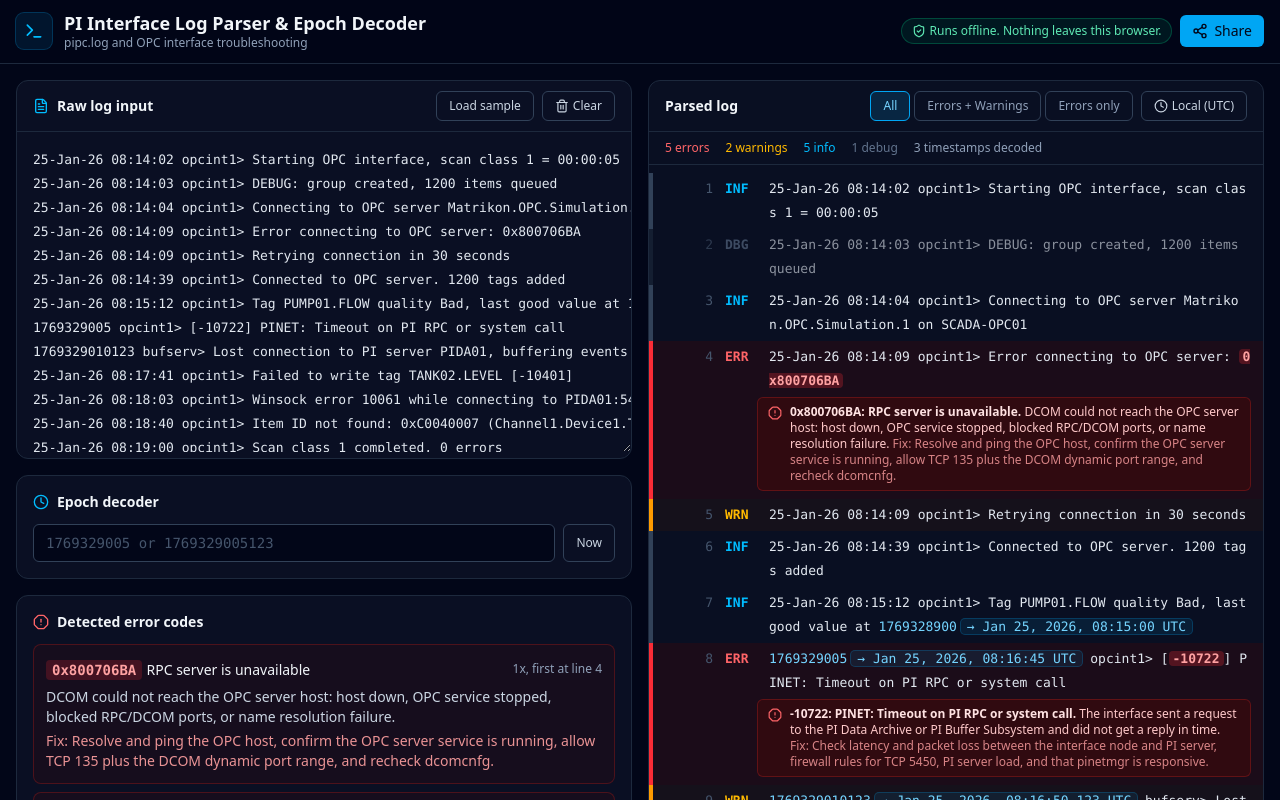
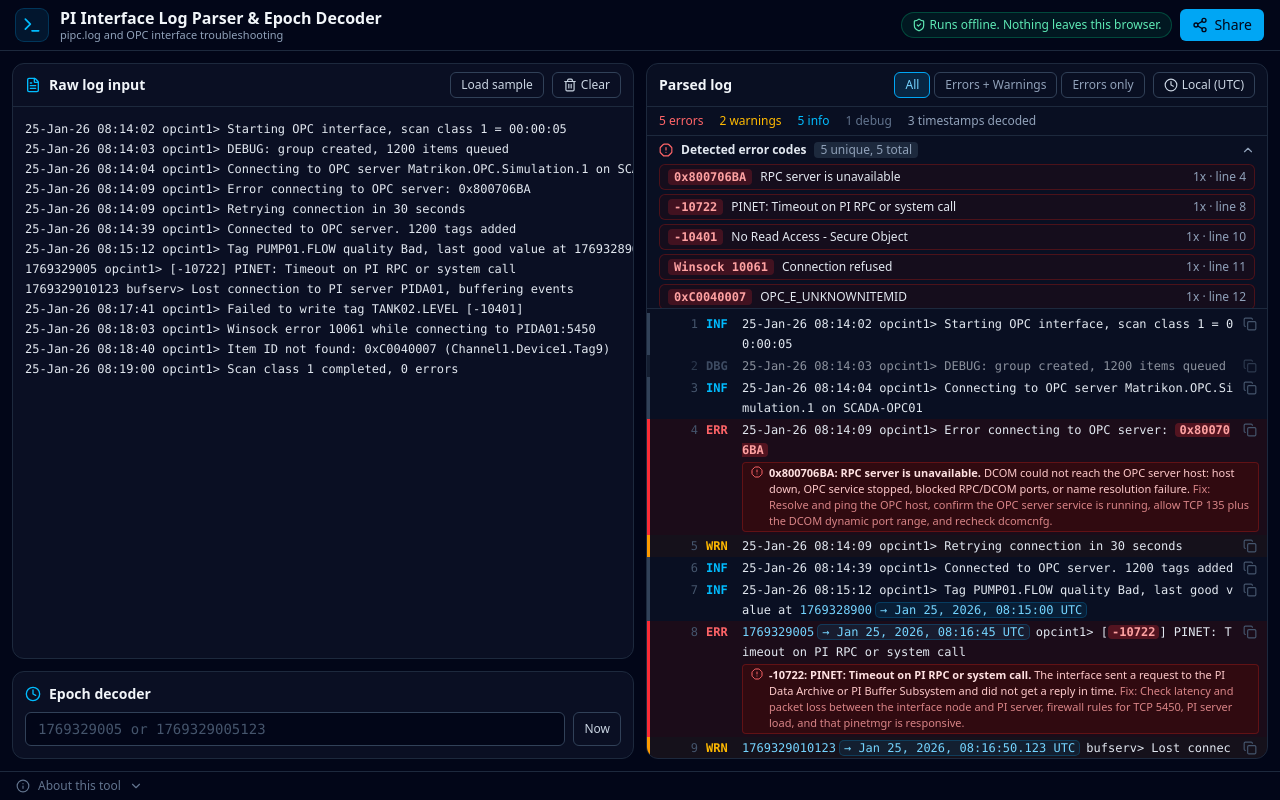
Before and after one commit to githubbest729/PI-Interface-Log-Parser-Epoch-Decoder, a React (Vite) app: page / in a window 1280 px wide. Both pictures are taken after a click on the button "Load sample". Shown: the top 800 px of the page. Built offline with nearby package versions, Linux system fonts and the light colour scheme.

Commit message:
Add files via upload

```diff
--- a/src/App.jsx
+++ b/src/App.jsx
@@ -1,10 +1,12 @@
-import { useEffect, useMemo, useState, useDeferredValue } from 'react'
+import { memo, useCallback, useEffect, useMemo, useState, useDeferredValue } from 'react'
 import {
   AlertOctagon,
   AlertTriangle,
   Bug,
   Check,
+  ChevronDown,
   Clock,
+  Copy,
   FileText,
   Info,
   Share2,
@@ -15,7 +17,7 @@ import {
 import { PI_ERRORS, normalizeCode } from './piErrors'
 
 /* ------------------------------------------------------------------ */
-/* Parsing                                                             */
+/* Parsing (unchanged)                                                 */
 /* ------------------------------------------------------------------ */
 
 const PAGE = 1500
@@ -153,6 +155,20 @@ function parseLog(text) {
   }
 }
 
+/* Text placed on the clipboard by the per-line Copy button */
+function buildCopyText(line, utc) {
+  const out = [line.raw]
+  for (const t of line.tokens) {
+    if (t.type === 'epoch') {
+      out.push(`Timestamp ${line.raw.slice(t.start, t.end)} = ${formatMs(t.ms, utc, t.hasMs)}`)
+    }
+  }
+  for (const { info } of line.issues) {
+    out.push(`${info.label}: ${info.title}. ${info.meaning} Fix: ${info.fix}`)
+  }
+  return out.join('\n')
+}
+
 /* ------------------------------------------------------------------ */
 /* UI bits                                                             */
 /* ------------------------------------------------------------------ */
@@ -186,7 +202,7 @@ const SAMPLE = [
   '25-Jan-26 08:19:00 opcint1> Scan class 1 completed, 0 errors',
 ].join('\n')
 
-function LogRow({ line, utc }) {
+const LogRow = memo(function LogRow({ line, utc, copied, onCopy }) {
   const s = LEVEL_STYLE[line.level]
   const parts = []
   let pos = 0
@@ -198,7 +214,7 @@ function LogRow({ line, utc }) {
       parts.push(
         <span key={i}>
           <span className="text-sky-300">{text}</span>
-          <span className="ml-1 rounded bg-sky-500/10 px-1.5 text-sky-300 ring-1 ring-sky-500/30">
+          <span className="ml-1 rounded bg-sky-500/10 px-1 text-sky-300 ring-1 ring-sky-500/30">
             → {formatMs(t.ms, utc, t.hasMs)}
           </span>
         </span>,
@@ -215,27 +231,37 @@ function LogRow({ line, utc }) {
   if (pos < line.raw.length) parts.push(line.raw.slice(pos))
 
   return (
-    <div className={`border-l-4 px-3 py-1 ${s.row}`}>
-      <div className="flex gap-3 font-mono text-[13px] leading-6">
-        <span className="w-12 shrink-0 select-none text-right text-slate-600">{line.n}</span>
-        <span className={`w-8 shrink-0 select-none font-semibold ${s.tag}`}>{s.label}</span>
+    <div className={`border-l-[3px] px-2 py-px ${s.row}`}>
+      <div className="flex gap-2 font-mono text-xs leading-5">
+        <span className="w-10 shrink-0 select-none text-right text-slate-600">{line.n}</span>
+        <span className={`w-7 shrink-0 select-none font-semibold ${s.tag}`}>{s.label}</span>
         <span className="min-w-0 flex-1 whitespace-pre-wrap break-all">{parts}</span>
+        <button
+          onClick={() => onCopy(line)}
+          title="Copy this line with its explanation and fix"
+          aria-label={`Copy line ${line.n}`}
+          className="mt-0.5 h-4 w-4 shrink-0 text-slate-600 hover:text-sky-300 focus:outline-none focus-visible:text-sky-300"
+        >
+          {copied ? <Check className="h-3.5 w-3.5 text-emerald-400" /> : <Copy className="h-3.5 w-3.5" />}
+        </button>
       </div>
       {line.issues.map(({ key, info }) => (
         <div
           key={key}
-          className="ml-[5.75rem] mt-1 mb-1 flex gap-2 rounded-md border border-red-900/60 bg-red-950/50 px-2.5 py-1.5 text-xs text-red-200"
+          className="my-0.5 ml-[5.25rem] flex gap-1.5 rounded border border-red-900/60 bg-red-950/50 px-2 py-0.5 text-[11px] leading-4 text-red-200"
         >
-          <AlertOctagon className="mt-0.5 h-3.5 w-3.5 shrink-0 text-red-400" />
+          <AlertOctagon className="mt-px h-3 w-3 shrink-0 text-red-400" />
           <span>
-            <b className="text-red-100">{info.label}: {info.title}.</b> {info.meaning}{' '}
-            <span className="text-red-300/80">Fix: {info.fix}</span>
+            <b className="text-red-100">
+              {info.label}: {info.title}.
+            </b>{' '}
+            {info.meaning} <span className="text-red-300/80">Fix: {info.fix}</span>
           </span>
         </div>
       ))}
     </div>
   )
-}
+})
 
 /* ------------------------------------------------------------------ */
 /* App                                                                 */
@@ -248,6 +274,8 @@ export default function App() {
   const [limit, setLimit] = useState(PAGE)
   const [epochInput, setEpochInput] = useState('')
   const [toast, setToast] = useState('')
+  const [summaryOpen, setSummaryOpen] = useState(true)
+  const [copiedLine, setCopiedLine] = useState(null)
 
   const deferred = useDeferredValue(text)
   const parsed = useMemo(() => parseLog(deferred), [deferred])
@@ -262,6 +290,8 @@ export default function App() {
     [parsed, filter],
   )
 
+  const totalIssues = useMemo(() => parsed.summary.reduce((a, s) => a + s.count, 0), [parsed])
+
   useEffect(() => {
     setLimit(PAGE)
   }, [deferred, filter])
@@ -272,12 +302,30 @@ export default function App() {
     return () => clearTimeout(id)
   }, [toast])
 
+  useEffect(() => {
+    if (copiedLine === null) return undefined
+    const id = setTimeout(() => setCopiedLine(null), 1500)
+    return () => clearTimeout(id)
+  }, [copiedLine])
+
   const quick = useMemo(() => {
     const m = epochInput.trim().match(/^(\d{10}|\d{13})(?:\.(\d{1,9}))?$/)
     return m ? decodeEpoch(m[1], m[2]) : null
   }, [epochInput])
 
   const tzName = Intl.DateTimeFormat().resolvedOptions().timeZone
+
+  const handleCopy = useCallback(
+    async (line) => {
+      try {
+        await navigator.clipboard.writeText(buildCopyText(line, utc))
+        setCopiedLine(line.n)
+      } catch {
+        setToast('Copy failed. Select the text manually.')
+      }
+    },
+    [utc],
+  )
 
   async function handleShare() {
     const url = window.location.origin + window.location.pathname
@@ -299,21 +347,23 @@ export default function App() {
   }
 
   const btn =
-    'rounded-md border px-3 py-1.5 text-xs font-medium transition focus:outline-none focus-visible:ring-2 focus-visible:ring-sky-500'
+    'rounded-md border px-2.5 py-1 text-xs font-medium transition focus:outline-none focus-visible:ring-2 focus-visible:ring-sky-500'
 
   return (
-    <div className="min-h-screen bg-slate-950 text-slate-200">
-      <header className="sticky top-0 z-20 border-b border-slate-800 bg-slate-950/90 backdrop-blur">
-        <div className="mx-auto flex max-w-[1800px] flex-wrap items-center justify-between gap-3 px-4 py-3">
+    // Desktop (lg+): the page itself never scrolls; each pane scrolls internally.
+    // Narrow screens: normal page scroll with fixed-height panes.
+    <div className="flex min-h-dvh flex-col bg-slate-950 text-slate-200 lg:h-dvh lg:overflow-hidden">
+      <header className="shrink-0 border-b border-slate-800 bg-slate-950">
+        <div className="mx-auto flex max-w-[1800px] flex-wrap items-center justify-between gap-2 px-4 py-2">
           <div className="flex items-center gap-3">
-            <div className="rounded-lg bg-sky-500/10 p-2 ring-1 ring-sky-500/30">
+            <div className="rounded-lg bg-sky-500/10 p-1.5 ring-1 ring-sky-500/30">
               <Terminal className="h-5 w-5 text-sky-400" />
             </div>
             <div>
-              <h1 className="text-lg font-semibold leading-tight text-slate-100">
+              <h1 className="text-base font-semibold leading-tight text-slate-100">
                 PI Interface Log Parser &amp; Epoch Decoder
               </h1>
-              <p className="text-xs text-slate-400">pipc.log and OPC interface troubleshooting</p>
+              <p className="text-[11px] leading-tight text-slate-400">pipc.log and OPC interface troubleshooting</p>
             </div>
           </div>
           <div className="flex items-center gap-2">
@@ -330,11 +380,14 @@ export default function App() {
         </div>
       </header>
 
-      <main className="mx-auto grid max-w-[1800px] gap-4 p-4 lg:grid-cols-2">
-        {/* LEFT: input, epoch decoder, issue summary */}
-        <div className="flex min-w-0 flex-col gap-4">
-          <section aria-labelledby="input-h" className="rounded-xl border border-slate-800 bg-slate-900/60">
-            <div className="flex flex-wrap items-center justify-between gap-2 border-b border-slate-800 px-4 py-2.5">
+      <main className="mx-auto grid w-full max-w-[1800px] flex-1 gap-3 p-3 lg:min-h-0 lg:grid-cols-2 lg:overflow-hidden">
+        {/* LEFT: raw input (fills the column and scrolls internally) + epoch decoder */}
+        <div className="flex min-w-0 flex-col gap-3 lg:min-h-0">
+          <section
+            aria-labelledby="input-h"
+            className="flex min-h-[16rem] flex-col rounded-xl border border-slate-800 bg-slate-900/60 lg:min-h-0 lg:flex-1"
+          >
+            <div className="flex shrink-0 flex-wrap items-center justify-between gap-2 border-b border-slate-800 px-3 py-2">
               <h2 id="input-h" className="flex items-center gap-2 text-sm font-semibold text-slate-100">
                 <FileText className="h-4 w-4 text-sky-400" /> Raw log input
               </h2>
@@ -358,14 +411,20 @@ export default function App() {
               onChange={(e) => setText(e.target.value)}
               wrap="off"
               spellCheck={false}
+              autoCorrect="off"
+              autoCapitalize="off"
+              autoComplete="off"
               aria-label="Paste pipc.log or OPC interface log text"
               placeholder="Paste pipc.log or OPC interface log text here..."
-              className="h-[40vh] w-full resize-y overflow-auto rounded-b-xl bg-transparent p-4 font-mono text-[13px] leading-6 text-slate-200 placeholder:text-slate-600 focus:outline-none"
+              className="min-h-0 w-full flex-1 resize-none overflow-auto rounded-b-xl bg-transparent p-3 font-mono text-xs leading-5 text-slate-200 placeholder:text-slate-600 focus:outline-none"
             />
           </section>
 
-          <section aria-labelledby="epoch-h" className="rounded-xl border border-slate-800 bg-slate-900/60 p-4">
-            <h2 id="epoch-h" className="mb-3 flex items-center gap-2 text-sm font-semibold text-slate-100">
+          <section
+            aria-labelledby="epoch-h"
+            className="shrink-0 rounded-xl border border-slate-800 bg-slate-900/60 p-3"
+          >
+            <h2 id="epoch-h" className="mb-2 flex items-center gap-2 text-sm font-semibold text-slate-100">
               <Clock className="h-4 w-4 text-sky-400" /> Epoch decoder
             </h2>
             <div className="flex gap-2">
@@ -373,9 +432,11 @@ export default function App() {
                 value={epochInput}
                 onChange={(e) => setEpochInput(e.target.value)}
                 inputMode="decimal"
+                spellCheck={false}
+                autoComplete="off"
                 placeholder="1769329005 or 1769329005123"
                 aria-label="Unix epoch timestamp in seconds or milliseconds"
-                className="min-w-0 flex-1 rounded-md border border-slate-700 bg-slate-950 px-3 py-2 font-mono text-sm text-slate-200 placeholder:text-slate-600 focus:border-sky-500 focus:outline-none"
+                className="min-w-0 flex-1 rounded-md border border-slate-700 bg-slate-950 px-3 py-1.5 font-mono text-sm text-slate-200 placeholder:text-slate-600 focus:border-sky-500 focus:outline-none"
               />
               <button
                 onClick={() => setEpochInput(String(Math.floor(Date.now() / 1000)))}
@@ -385,7 +446,7 @@ export default function App() {
               </button>
             </div>
             {epochInput.trim() && (
-              <div className="mt-3 space-y-1 font-mono text-sm">
+              <div className="mt-2 space-y-0.5 font-mono text-xs">
                 {quick ? (
                   <>
                     <div>
@@ -398,51 +459,21 @@ export default function App() {
                     </div>
                   </>
                 ) : (
-                  <div className="text-amber-400">Enter a 10-digit (seconds) or 13-digit (ms) epoch between 2000 and 2100.</div>
+                  <div className="text-amber-400">
+                    Enter a 10-digit (seconds) or 13-digit (ms) epoch between 2000 and 2100.
+                  </div>
                 )}
               </div>
             )}
           </section>
-
-          <section
-            aria-labelledby="issues-h"
-            className="rounded-xl border border-slate-800 bg-slate-900/60 p-4"
-          >
-            <h2 id="issues-h" className="mb-3 flex items-center gap-2 text-sm font-semibold text-slate-100">
-              <AlertOctagon className="h-4 w-4 text-red-400" /> Detected error codes
-            </h2>
-            {parsed.summary.length === 0 ? (
-              <p className="text-sm text-slate-500">No known PI, OPC/COM or Winsock error codes found yet.</p>
-            ) : (
-              <ul className="space-y-2">
-                {parsed.summary.map(({ key, info, count, firstLine }) => (
-                  <li key={key} className="rounded-lg border border-red-900/50 bg-red-950/20 p-3">
-                    <div className="flex items-center justify-between gap-2">
-                      <div className="min-w-0">
-                        <code className="rounded bg-red-500/20 px-1.5 py-0.5 text-sm font-semibold text-red-300">
-                          {info.label}
-                        </code>{' '}
-                        <span className="text-sm font-medium text-slate-100">{info.title}</span>
-                      </div>
-                      <span className="shrink-0 text-xs text-slate-400">
-                        {count}x, first at line {firstLine}
-                      </span>
-                    </div>
-                    <p className="mt-1.5 text-sm text-slate-300">{info.meaning}</p>
-                    <p className="mt-1 text-sm text-red-300/90">Fix: {info.fix}</p>
-                  </li>
-                ))}
-              </ul>
-            )}
-          </section>
         </div>
 
-        {/* RIGHT: parsed output */}
+        {/* RIGHT: filters, summary, parsed log (log lines scroll internally) */}
         <section
           aria-labelledby="out-h"
-          className="flex min-h-[60vh] min-w-0 flex-col rounded-xl border border-slate-800 bg-slate-900/60"
+          className="flex min-h-[70vh] min-w-0 flex-col rounded-xl border border-slate-800 bg-slate-900/60 lg:min-h-0 lg:overflow-hidden"
         >
-          <div className="flex flex-wrap items-center justify-between gap-2 border-b border-slate-800 px-4 py-2.5">
+          <div className="flex shrink-0 flex-wrap items-center justify-between gap-2 border-b border-slate-800 px-3 py-2">
             <h2 id="out-h" className="text-sm font-semibold text-slate-100">
               Parsed log
             </h2>
@@ -474,7 +505,7 @@ export default function App() {
             </div>
           </div>
 
-          <div className="flex flex-wrap gap-x-4 gap-y-1 border-b border-slate-800 px-4 py-2 text-xs text-slate-400">
+          <div className="flex shrink-0 flex-wrap gap-x-4 gap-y-0.5 border-b border-slate-800 px-3 py-1.5 text-xs text-slate-400">
             <span className="text-red-400">{parsed.counts.error} errors</span>
             <span className="text-amber-400">{parsed.counts.warning} warnings</span>
             <span className="text-sky-400">{parsed.counts.info} info</span>
@@ -482,7 +513,54 @@ export default function App() {
             <span>{parsed.epochs} timestamps decoded</span>
           </div>
 
-          <div className="max-h-[80vh] flex-1 overflow-auto py-2">
+          {/* Executive summary of detected error codes */}
+          <div className="shrink-0 border-b border-slate-800">
+            <button
+              onClick={() => setSummaryOpen((v) => !v)}
+              aria-expanded={summaryOpen}
+              className="flex w-full items-center justify-between px-3 py-1.5 text-left text-xs font-semibold text-slate-200 hover:bg-slate-800/50 focus:outline-none focus-visible:ring-2 focus-visible:ring-inset focus-visible:ring-sky-500"
+            >
+              <span className="flex items-center gap-2">
+                <AlertOctagon className="h-3.5 w-3.5 text-red-400" />
+                Detected error codes
+                <span className="rounded bg-slate-800 px-1.5 font-normal text-slate-400">
+                  {parsed.summary.length} unique, {totalIssues} total
+                </span>
+              </span>
+              <ChevronDown className={`h-3.5 w-3.5 text-slate-400 transition ${summaryOpen ? 'rotate-180' : ''}`} />
+            </button>
+            {summaryOpen && (
+              <div className="max-h-36 overflow-y-auto px-3 pb-2">
+                {parsed.summary.length === 0 ? (
+                  <p className="text-xs text-slate-500">No known PI, OPC/COM or Winsock error codes found yet.</p>
+                ) : (
+                  <ul className="space-y-1">
+                    {parsed.summary.map(({ key, info, count, firstLine }) => (
+                      <li key={key}>
+                        <details className="rounded-md border border-red-900/50 bg-red-950/20">
+                          <summary className="flex cursor-pointer list-none items-center gap-2 px-2 py-1 text-xs [&::-webkit-details-marker]:hidden">
+                            <code className="rounded bg-red-500/20 px-1.5 font-semibold text-red-300">
+                              {info.label}
+                            </code>
+                            <span className="min-w-0 flex-1 truncate text-slate-200">{info.title}</span>
+                            <span className="shrink-0 text-slate-400">
+                              {count}x · line {firstLine}
+                            </span>
+                          </summary>
+                          <div className="px-2 pb-1.5 text-xs leading-4 text-slate-300">
+                            {info.meaning} <span className="text-red-300/90">Fix: {info.fix}</span>
+                          </div>
+                        </details>
+                      </li>
+                    ))}
+                  </ul>
+                )}
+              </div>
+            )}
+          </div>
+
+          {/* Log lines: the only part of this pane that scrolls */}
+          <div className="max-h-[70vh] min-h-0 flex-1 overflow-y-auto py-1 lg:max-h-none">
             {parsed.lines.length === 0 ? (
               <p className="p-6 text-sm text-slate-500">Paste a log on the left, or click Load sample.</p>
             ) : visible.length === 0 ? (
@@ -490,10 +568,10 @@ export default function App() {
             ) : (
               <>
                 {visible.slice(0, limit).map((l) => (
-                  <LogRow key={l.n} line={l} utc={utc} />
+                  <LogRow key={l.n} line={l} utc={utc} copied={copiedLine === l.n} onCopy={handleCopy} />
                 ))}
                 {visible.length > limit && (
-                  <div className="p-4 text-center">
+                  <div className="p-3 text-center">
                     <button
                       onClick={() => setLimit((v) => v + PAGE)}
                       className={`${btn} border-slate-700 text-slate-300 hover:bg-slate-800`}
@@ -508,30 +586,34 @@ export default function App() {
         </section>
       </main>
 
-      <section aria-labelledby="about-h" className="mx-auto max-w-4xl px-4 pb-10 pt-4 text-sm leading-relaxed text-slate-400">
-        <h2 id="about-h" className="mb-2 text-base font-semibold text-slate-200">
-          What this PI log parser does
-        </h2>
+      {/* Collapsed by default. Content stays in the page for search engines. */}
+      <footer className="shrink-0 border-t border-slate-800 bg-slate-950">
+        <details className="group mx-auto max-w-[1800px] px-4 py-1.5">
+          <summary className="flex cursor-pointer list-none select-none items-center gap-2 text-xs text-slate-500 hover:text-slate-300 [&::-webkit-details-marker]:hidden">
+            <Info className="h-3.5 w-3.5" />
+            About this tool
+            <ChevronDown className="h-3.5 w-3.5 transition group-open:rotate-180" />
+          </summary>
+          <div className="max-h-[35vh] max-w-4xl overflow-y-auto py-3 text-sm leading-relaxed text-slate-400">
+            <h2 className="mb-2 text-base font-semibold text-slate-200">What this PI log parser does</h2>
             <p className="mb-4">
-          Paste text from pipc.log or an OPC interface log and the tool classifies every line as error, warning, info
-          or debug, highlights known OSIsoft/AVEVA PI, OPC/COM and Winsock error codes, and explains each in plain
-          English with a suggested fix. Unix epoch values in seconds or milliseconds are converted to your local time
-          zone or UTC.
+              Paste text from pipc.log or an OPC interface log and the tool classifies every line as error, warning,
+              info or debug, highlights known OSIsoft/AVEVA PI, OPC/COM and Winsock error codes, and explains each in
+              plain English with a suggested fix. Unix epoch values in seconds or milliseconds are converted to your
+              local time zone or UTC.
             </p>
             <h3 className="mb-1 font-medium text-slate-300">Is my log data uploaded anywhere?</h3>
             <p className="mb-4">
-          No. All parsing runs in your browser with regular expressions and React state. After the first load the app
-          is cached and works without a network connection, which suits air-gapped plant networks.
+              No. All parsing runs in your browser with regular expressions and React state. After the first load the
+              app is cached and works without a network connection, which suits air-gapped plant networks.
             </p>
             <h3 className="mb-1 font-medium text-slate-300">Which timestamps are detected?</h3>
             <p>
               10-digit Unix seconds and 13-digit Unix milliseconds between the years 2000 and 2100, with optional
               fractional seconds.
             </p>
-      </section>
-
-      <footer className="border-t border-slate-800 px-4 py-4 text-center text-xs text-slate-600">
-        PI Interface Log Parser &amp; Epoch Decoder. Client-side only.
+          </div>
+        </details>
       </footer>
 
       {toast && (
```
Lines whose indentation alone changed are shown as unchanged.
